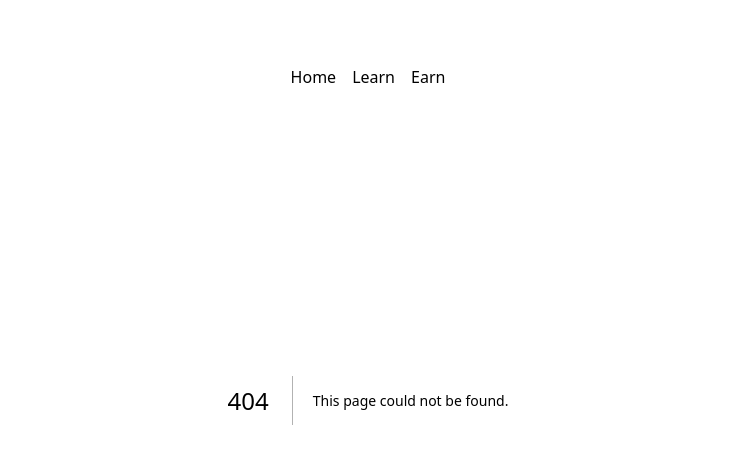
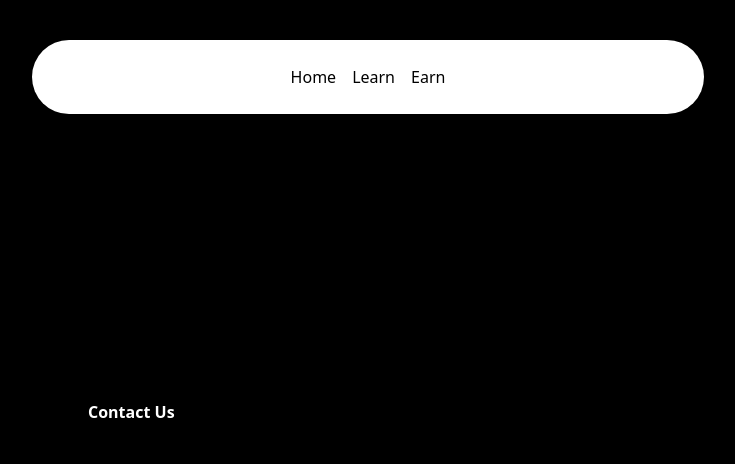
Before and after one commit to Abhishek-singh88/learning-nextJs, a Next.js app: page /contact in a window 1280 px wide. Before the commit this address had no page. Shown: the top 464 px of the page, without its empty margins (272-1007 px from the left). Built offline with nearby package versions, Linux system fonts and the light colour scheme.

Commit message:
first commit

```diff
--- /dev/null
+++ b/src/app/contact/page.tsx
@@ -0,0 +1,8 @@
+function Page() {
+  return (
+    <div className="bg-black h-241">
+      <h1 className = "text-white items-center font-bold py-100 px-90">Contact Us</h1>
+    </div>
+  );
+}
+export default Page;
```
